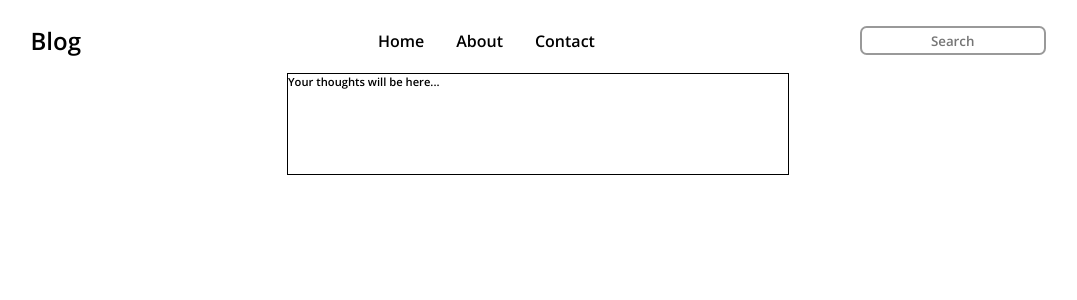
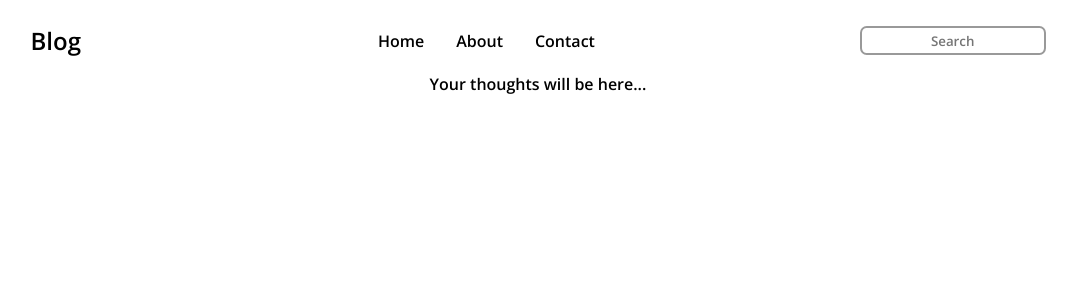
Before and after one commit to Nicolaas0/mini-micro-blog, a React (Create React App) app: page / in a window 1280 px wide. Shown: the top 300 px of the page, without its empty margins (102-1179 px from the left). Built offline with nearby package versions, Linux system fonts and the light colour scheme.

Commit message:
delete styling for form

```diff
--- a/src/index.css
+++ b/src/index.css
@@ -48,36 +48,3 @@
 input:focus::placeholder {
   color: white;
 }
-
-form{
-  width: 200px;
-  height: 200px;
-  display: flex;
-  flex-direction: column;
-  justify-content:space-evenly;
-  align-items: center;
-
-  margin-top: 1em;
-}
-
-form button{
-  width: 50%;
-}
-
-form input{
-  margin: 1em;
-}
-
-.form .container label{
-  font-size: 1em;
-}
-
-.result{
-  width: 500px;
-  height: 100px;
-  border: 1px solid black;
-}
-
-.result p{
-  font-size: 0.7em;
-}
```
